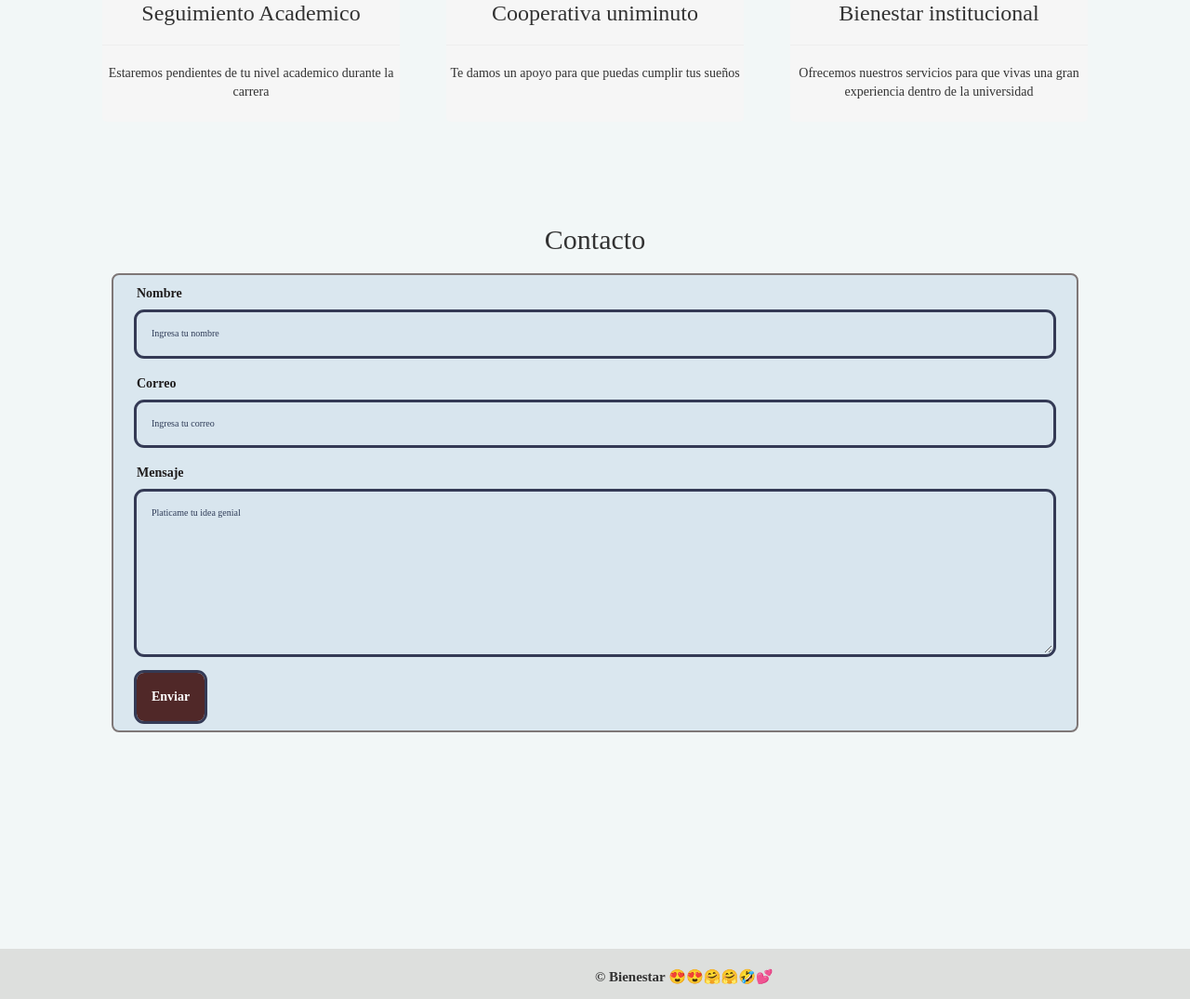
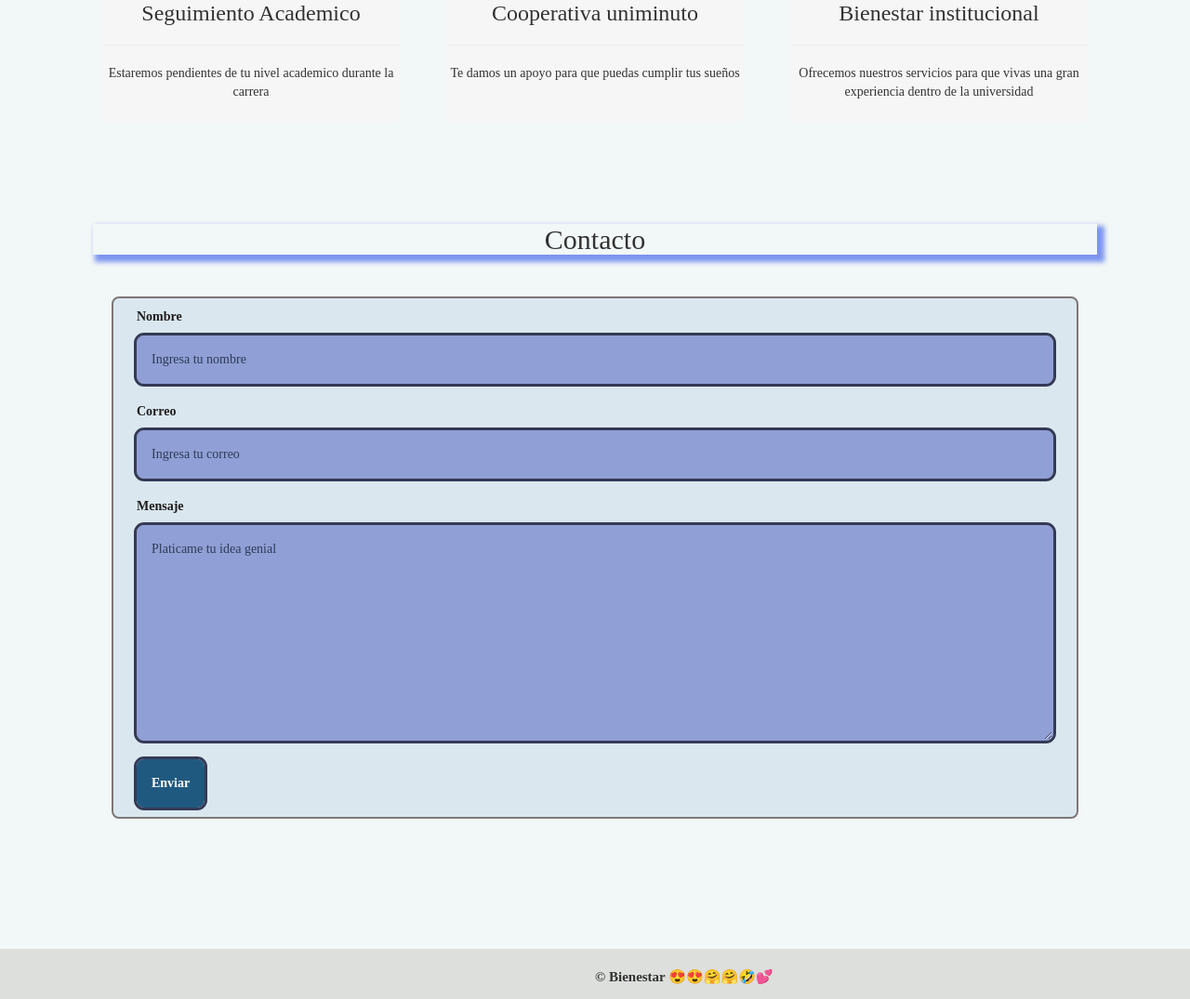
Before and after one commit to DavidGR2000/intranet, a PHP site: page / in a window 1280 px wide. Shown: the part 1679-2754 px from the top of the page at 93% size. Run offline with PHP 8.4, Linux system fonts and the light colour scheme; some libraries are stand-ins or nearby versions; some web fonts are replaced.

Commit message:
trabajo atra

```diff
--- a/admin/categorias.php
+++ b/admin/categorias.php
@@ -41,7 +41,6 @@
                   <th># ID</th>
                   <th>Nombre de categoría</th>
                   <th>Edición</th>
-                  <th>Eliminar</th>
                 </tr>
               </thead>
               <tbody>
@@ -50,7 +49,7 @@
                   <td><?= $categoria[0] ?></td>
                   <td><?= $categoria[1] ?></td>
                   <td><a href="./editarCategoria.php?id=<?= $categoria[0] ?>">Editar datos</a></td>
-                  <td><a href="./editarCategoria.php?id=<?= $categoria[0] ?>">Eliminar</a></td>
+
                 </tr>
         <?php endforeach ?>
               </tbody>
--- a/css/index.css
+++ b/css/index.css
@@ -162,7 +162,6 @@ hr .line{
       margin-bottom: 15px;
 }
 .text2:hover{
-<<<<<<< HEAD
       box-shadow: 5px 5px 5px 3px rgba(14, 13, 13, 0.493);
 }
 a{text-decoration: none;
@@ -205,12 +204,13 @@ a{text-decoration: none;
   gap: .5rem;
   margin-bottom: 2rem;
   color:#1f1c1c;
+
 }
 
 .form-control1 {
   padding: 15px;
-  font-size: 1rem;
-  background-color: rgba(182, 184, 196, 0.041);
+  font-size: 1.4rem;
+  background-color: rgba(84, 101, 194, 0.548);
   border: 1px solid transparent;
   border-radius: 8px;
 }
@@ -226,7 +226,7 @@ a{text-decoration: none;
 
 .btn-form {
   padding: 15px;
-  background-color: rgb(80, 40, 40);
+  background-color: rgb(32, 89, 128);
   border: 1px solid transparent;
   border-radius: 8px;
   color: #fff;
@@ -235,11 +235,13 @@ a{text-decoration: none;
 }
 
 .btn-form:hover {
-  background-color: rgb(219, 132, 132);
+  background-color: rgba(68, 96, 133, 0.507);
 }
 .title{
       text-align: center;
-=======
       box-shadow: 5px 5px 5px 3px rgba(6, 48, 231, 0.493);
->>>>>>> 914000957d24709c5a3d6c931715002f8873a59c
+      margin-bottom: 35px;
 }
+.nav1{
+      background-color: #FFDD5A;
+}
--- a/css/jumbotron-narrow.css
+++ b/css/jumbotron-narrow.css
@@ -35,6 +35,7 @@ body {
 @media (min-width: 768px) {
   .container {
     max-width: 730px;
+    background-color: red;
   }
 }
 .container-narrow > hr {
@@ -45,6 +46,7 @@ body {
 .jumbotron {
   text-align: center;
   border-bottom: 1px solid #e5e5e5;
+  background-color: rgb(26, 170, 170);
 }
 .jumbotron .btn {
   padding: 14px 24px;
--- a/js/js.js
+++ b/js/js.js
@@ -1,4 +1,4 @@
-const form= document.getElementById("form")
+const form= document.getElementById("form1")
 
 form.addEventListener('submit', async (e) => {
     e.preventDefault()
```
